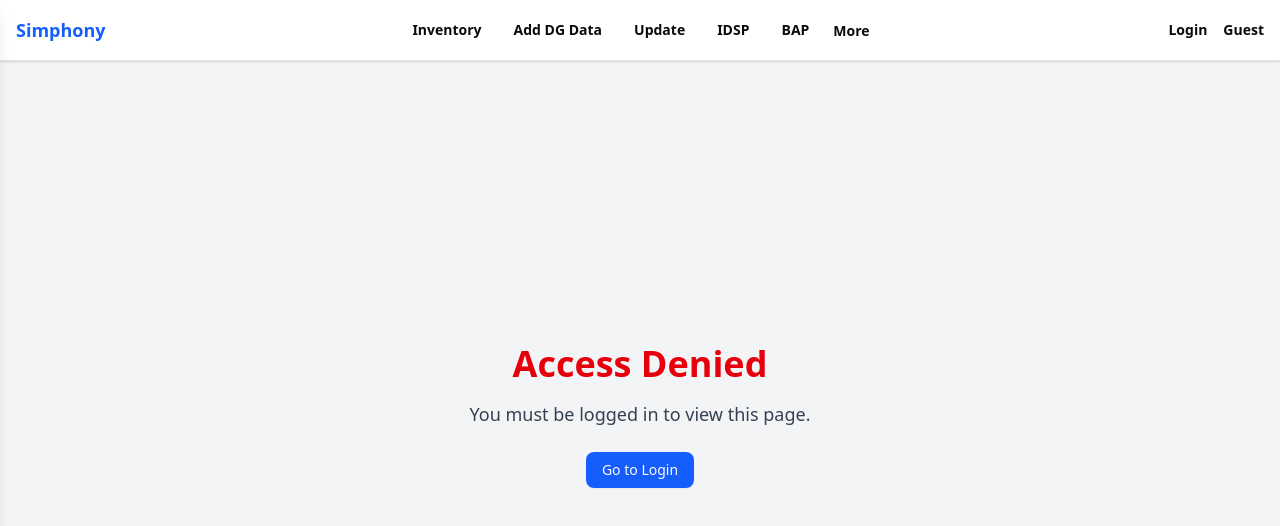
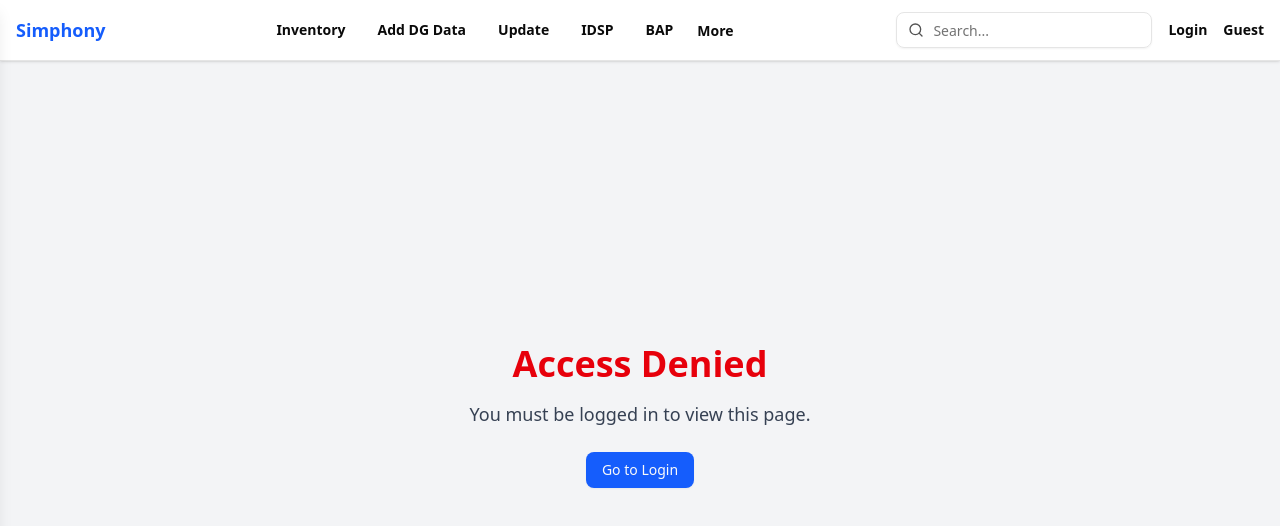
Before and after one commit to akashUnknow/cardInventry, a React (Vite) app in the folder client/: page /not-authorized in a window 1280 px wide. Shown: the top 526 px of the page. Built offline with nearby package versions, Linux system fonts and the light colour scheme.

Commit message:
navbar>serch ui add need to inplemt api

```diff
--- a/client/src/Pages/Navbar.jsx
+++ b/client/src/Pages/Navbar.jsx
@@ -32,6 +32,7 @@ import {
   RouteIdsp,
   RouteLogin,
 } from "@/helper/RouteName";
+import { SearchInput } from "@/components/SearchInput.jsx";
 
 const Navbar = () => {
   const dispatch = useDispatch();
@@ -42,7 +43,11 @@ const Navbar = () => {
 
   useEffect(() => {
     const handleClickOutside = (e) => {
-      if (menuOpen && sidebarRef.current && !sidebarRef.current.contains(e.target)) {
+      if (
+        menuOpen &&
+        sidebarRef.current &&
+        !sidebarRef.current.contains(e.target)
+      ) {
         setMenuOpen(false);
       }
     };
@@ -73,7 +78,10 @@ const Navbar = () => {
                 ].map((item) => (
                   <NavigationMenuItem key={item.route}>
                     <NavigationMenuLink asChild>
-                      <Link to={item.route} className="text-sm font-semibold hover:text-blue-600">
+                      <Link
+                        to={item.route}
+                        className="text-sm font-semibold hover:text-blue-600"
+                      >
                         {item.label}
                       </Link>
                     </NavigationMenuLink>
@@ -88,9 +96,15 @@ const Navbar = () => {
                         More
                       </DropdownMenuTrigger>
                       <DropdownMenuContent>
-                        <Link to={RouteBapGeneration}><DropdownMenuItem>Under Generation</DropdownMenuItem></Link>
-                        <Link to={RouteBapReview}><DropdownMenuItem>Under Review</DropdownMenuItem></Link>
-                        <Link to={RouteBapHold}><DropdownMenuItem>Hold</DropdownMenuItem></Link>
+                        <Link to={RouteBapGeneration}>
+                          <DropdownMenuItem>Under Generation</DropdownMenuItem>
+                        </Link>
+                        <Link to={RouteBapReview}>
+                          <DropdownMenuItem>Under Review</DropdownMenuItem>
+                        </Link>
+                        <Link to={RouteBapHold}>
+                          <DropdownMenuItem>Hold</DropdownMenuItem>
+                        </Link>
                       </DropdownMenuContent>
                     </DropdownMenu>
                   </NavigationMenuLink>
@@ -99,8 +113,17 @@ const Navbar = () => {
             </NavigationMenu>
           </div>
 
-          {/* Desktop User Info */}
+          {/* Desktop Right Side */}
           <div className="hidden md:flex items-center gap-4">
+            {/* 🔎 Search bar on desktop */}
+            <div className="w-64">
+              <SearchInput
+                onChange={(val) => console.log( val)}
+                onSearch={(val) => console.log( val)}
+                onClear={() => console.log()}
+              />
+            </div>
+
             <Link
               to={RouteLogin}
               className="text-sm font-semibold hover:text-blue-600"
@@ -144,6 +167,16 @@ const Navbar = () => {
         <div className="px-6 py-4 border-b font-bold text-lg text-blue-600">
           Simphony
         </div>
+
+        {/* 🔎 Search bar inside mobile sidebar */}
+        <div className="p-4">
+          <SearchInput
+            onChange={(val) => console.log("typing:", val)}
+            onSearch={(val) => console.log("search submitted:", val)}
+            onClear={() => console.log("cleared")}
+          />
+        </div>
+
         <div className="flex flex-col gap-4 p-4">
           {[
             { label: "Inventory", route: Routecardinventry },
--- /dev/null
+++ b/client/src/components/SearchInput.jsx
@@ -0,0 +1,30 @@
+import { Search, X } from "lucide-react"
+import { Input } from "@/components/ui/input"
+
+export function SearchInput({ value, onChange, onClear }) {
+  return (
+    <div className="relative w-full">
+      {/* Left search icon */}
+      <Search className="absolute left-3 top-1/2 h-4 w-4 -translate-y-1/2 opacity-70" />
+
+      <Input
+        type="search"
+        placeholder="Search..."
+        value={value}
+        onChange={(e) => onChange(e.target.value)}
+        className="pl-9 pr-9"
+      />
+
+      {/* Right clear button */}
+      {value && (
+        <button
+          type="button"
+          onClick={onClear}
+          className="absolute right-2 top-1/2 -translate-y-1/2 rounded-full p-1 hover:bg-muted"
+        >
+          <X className="h-4 w-4 opacity-70" />
+        </button>
+      )}
+    </div>
+  )
+}
```
